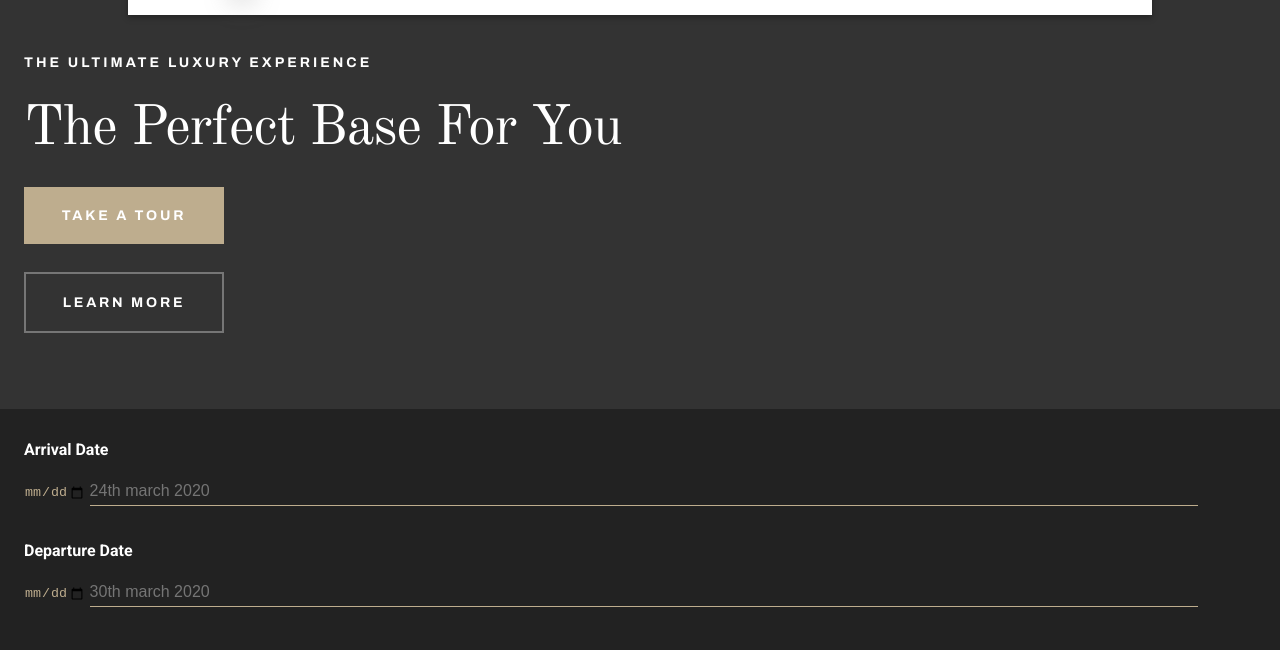
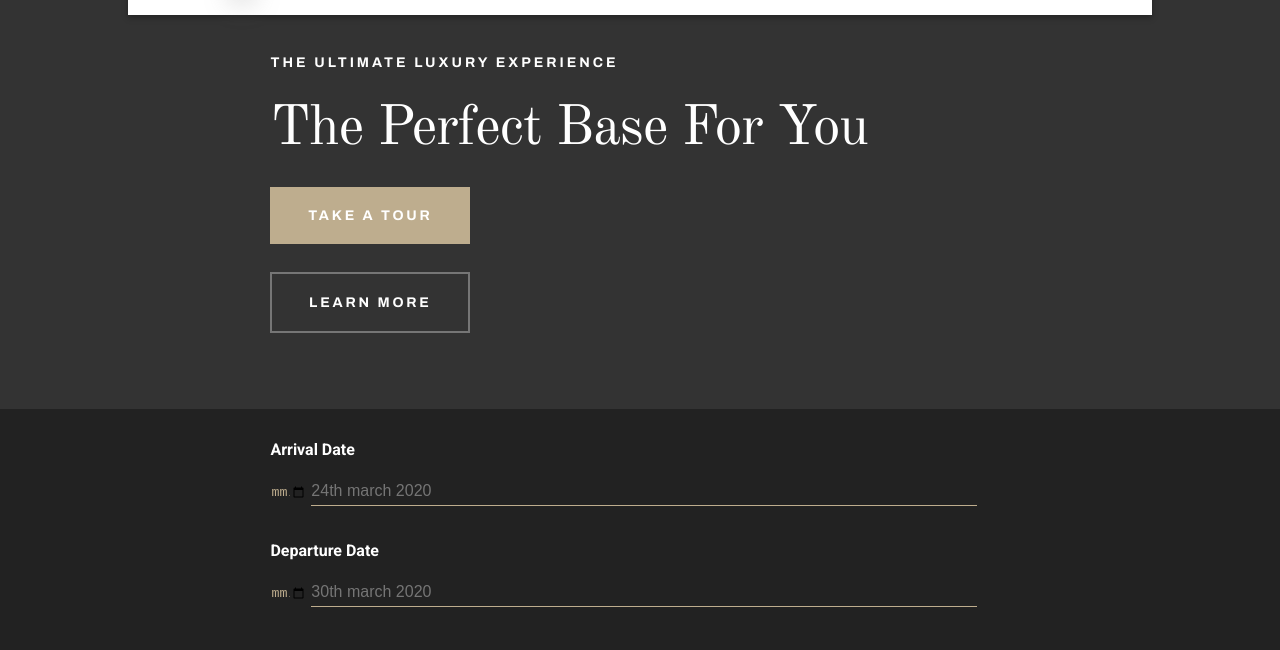
Before and after one commit to raulfabra/oxygen-Hotel-Miranda, a plain HTML site: page index.html in a window 1280 px wide. Shown: the part 107-757 px from the top of the page. Drawn offline with nearby package versions, Linux system fonts and the light colour scheme.

Commit message:
Add component mediaLaptop to set all body web page

```diff
--- a/index.html
+++ b/index.html
@@ -54,14 +54,17 @@
       </ul>
     </nav>
     <section class="banner">
+      <div class="mediaLaptop">
         <p class="banner__subtitle">THE ULTIMATE LUXURY EXPERIENCE</p>
 
         <h1 class="banner__title">The Perfect Base For You</h1>
 
         <button type="button" class="banner__button--beige">TAKE A TOUR</button>
         <button type="button" class="banner__button--grey">LEARN MORE</button>
+      </div>
     </section>
     <section class="calendar">
+      <div class="mediaLaptop">
         <form class="formulario">
           <div class="form">
             <label for="arrival" class="form__title">Arrival Date</label><br /><br />
@@ -77,6 +80,7 @@
           <br />
           <button type="button" class="formulario__button">CHECK AVAILABILITY</button>
         </form>
+      </div>
     </section>
     <section class="aboutUS">
       <p class="aboutUS__subtitle">ABOUT US</p>
--- a/styles.scss
+++ b/styles.scss
@@ -1,11 +1,11 @@
 * {
-    box-sizing: border-box;
-    margin: 0;
-    padding: 0;
+  box-sizing: border-box;
+  margin: 0;
+  padding: 0;
 }
 
-body{
-    text-align: center;
+body {
+  text-align: center;
 }
 
 // Variables
@@ -20,6 +20,7 @@ body{
 @import 'styles/@mixins/Pagination.scss';
 
 // Components
+@import 'styles/components/mediaLaptop.scss';
 @import 'styles/components/header.scss';
 @import 'styles/components/banner.scss';
 @import 'styles/components/card.scss';
--- a/styles/components/banner.scss
+++ b/styles/components/banner.scss
@@ -1,18 +1,18 @@
-.banner{
+.banner {
   padding: 3em 1.5em;
   background-color: $background-grey;
 
-    &__subtitle{
+  &__subtitle {
     @include Subtitle($color-white, left);
   }
 
-    &__title{
-        @include Title ($font-oldstandardTT, 56px, 400, 60px,left,$color-white);
+  &__title {
+    @include Title($font-oldstandardTT, 56px, 400, 60px, left, $color-white);
     padding: 0;
   }
 
-    &__paragraph{
-        @include Text ($font-archivo, 16px, 700, 18px, center, black);
+  &__paragraph {
+    @include Text($font-archivo, 16px, 700, 18px, center, black);
     position: relative;
     padding: 1em;
     width: 150px;
@@ -26,15 +26,26 @@
       left: 40%;
     }
 
-        & span > a{
+    & span > a {
       text-decoration: none;
       color: black;
     }
 
-        & span:last-child{
+    & span:last-child {
       color: $background-beige;
     }
   }
+}
 
+@media only screen and (min-width: 1000px) {
+  .banner {
+    &__subtitle {
+    }
 
+    &__title {
     }
+
+    &__paragraph {
+    }
+  }
+}
--- /dev/null
+++ b/styles/components/mediaLaptop.scss
@@ -0,0 +1,4 @@
+.mediaLaptop {
+  margin: 0 auto;
+  width: 60%;
+}
```
Also changed, not shown: styles.css, 1 other file. Lines whose indentation alone changed are shown as unchanged.
